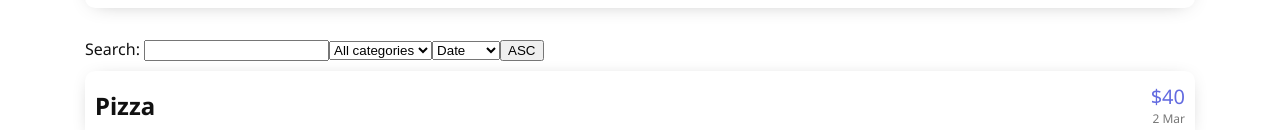
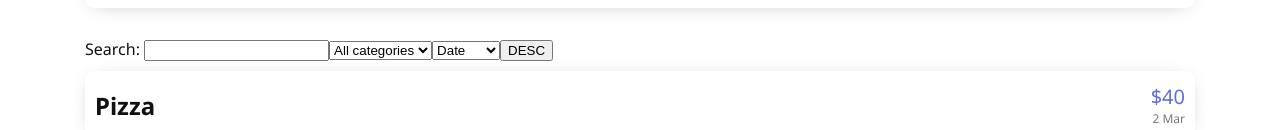
Before and after one commit to JasonDollar/Budget-app-frontend, a React (Create React App) app: page /expenses in a window 1280 px wide. Shown: the part 187-317 px from the top of the page. Built offline with nearby package versions, Linux system fonts and the light colour scheme.

Commit message:
fix filter sort dirextion button text

```diff
--- a/src/components/Filter.js
+++ b/src/components/Filter.js
@@ -35,7 +35,7 @@ const Filter = () => {
         <option value="AMOUNT">Amount</option>
       </select>
 
-      <button onClick={() => handleChange({sortDirection: toggleSortDirection(sortDirection)})}>{toggleSortDirection(!sortDirection)}</button>
+      <button onClick={() => handleChange({sortDirection: toggleSortDirection(sortDirection)})}>{toggleSortDirection(sortDirection)}</button>
     </div>
   )
 }
```
